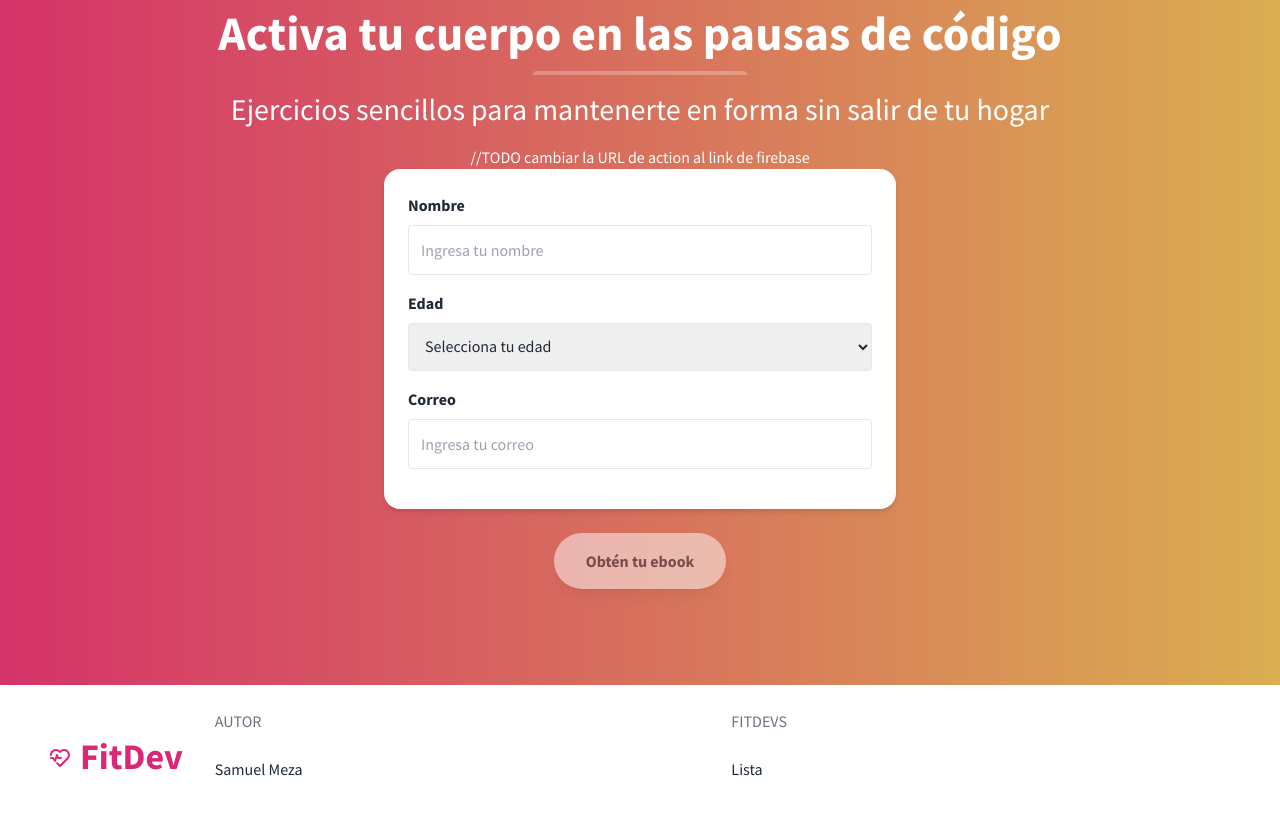
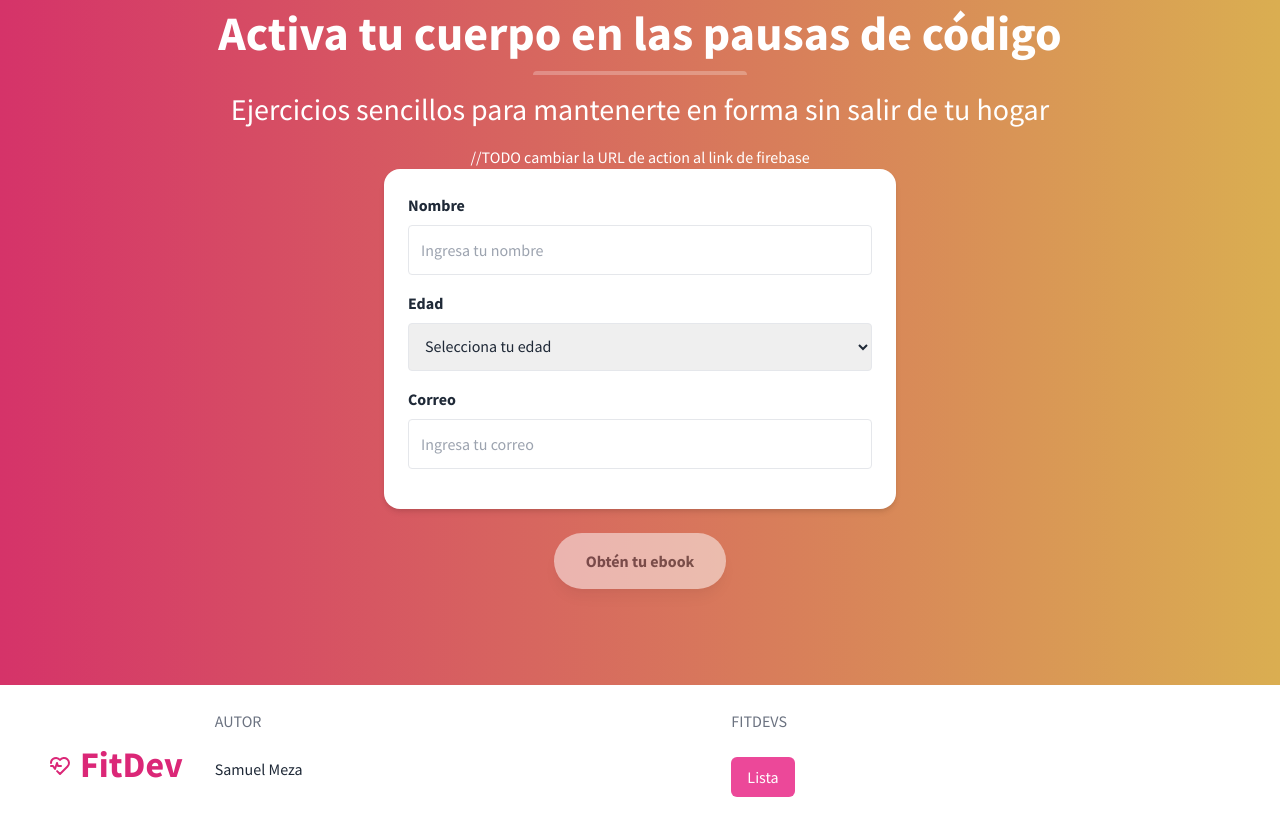
Before and after one commit to Leaxmus/landing-ebook, a website built with Vite: page index.html in a window 1280 px wide. Shown: the part 2233-3068 px from the top of the page. Built offline with nearby package versions, Linux system fonts and the light colour scheme.

Commit message:
feat: mejorar estilo del botón de la lista en la página principal

```diff
--- a/index.html
+++ b/index.html
@@ -320,7 +320,7 @@
           <p class="uppercase text-gray-500 md:mb-6">Fitdevs</p>
           <ul class="list-reset mb-6">
             <li class="mt-2 inline-block mr-2 md:block md:mr-0">
-              <a id="toggleLista" class="no-underline hover:underline text-gray-800 hover:text-pink-500">Lista</a>
+              <a id="toggleLista" class="bg-pink-500 text-white px-4 py-2 rounded-md cursor-pointer hover:bg-pink-600 transition duration-200 block w-max">Lista</a>
             </li>
           </ul>
         </div>
```
